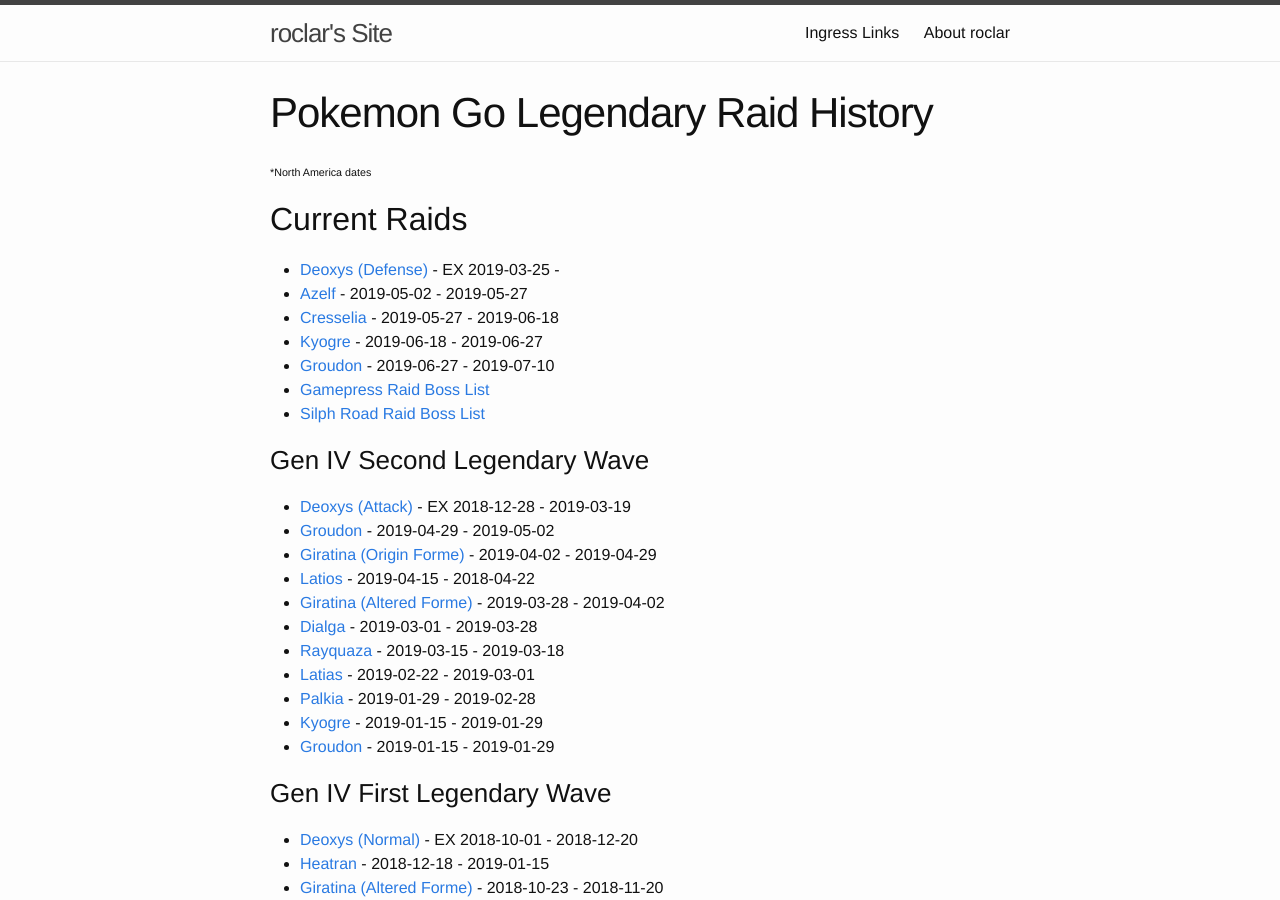
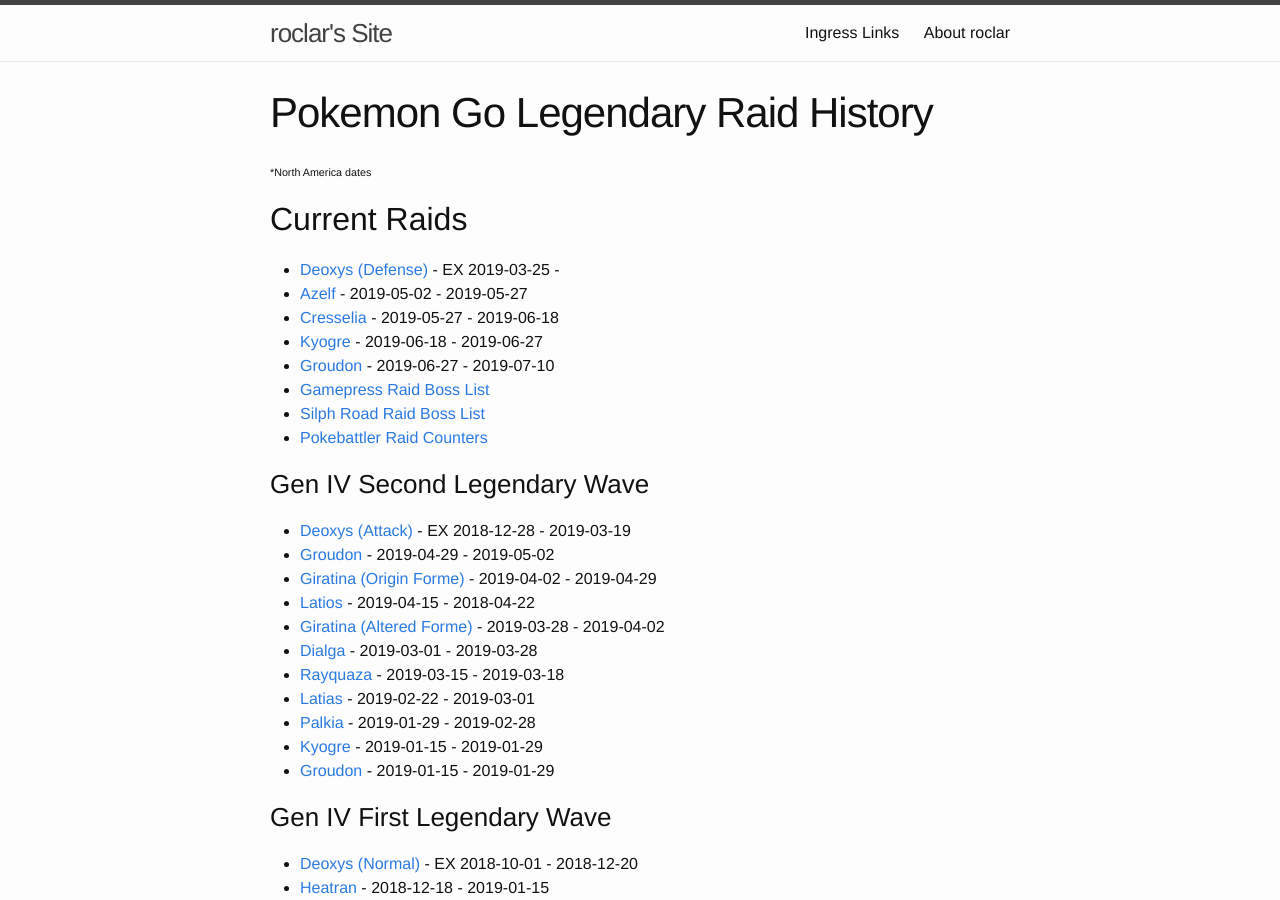
Before and after one commit to roclar/roclar.github.io, a Jekyll site: the page built from PoGoLegendaryHistory.md, in a window 1280 px wide and 900 px high. Built offline with Jekyll 4.4.1, drawn with Linux system fonts in a browser that asks for light colours.

Commit message:
Added Pokebattler

```diff
--- a/PoGoLegendaryHistory.md
+++ b/PoGoLegendaryHistory.md
@@ -13,6 +13,7 @@
 - [Groudon](https://db.pokemongohub.net/pokemon/383) - 2019-06-27 - 2019-07-10
 - [Gamepress Raid Boss List](https://pokemongo.gamepress.gg/raid-boss-list)
 - [Silph Road Raid Boss List](https://thesilphroad.com/raid-bosses)
+- [Pokebattler Raid Counters](https://www.pokebattler.com/raids)
 
 ### Gen IV Second Legendary Wave
 - [Deoxys (Attack)](https://db.pokemongohub.net/pokemon/386?form=Attack) - EX 2018-12-28 - 2019-03-19
```
